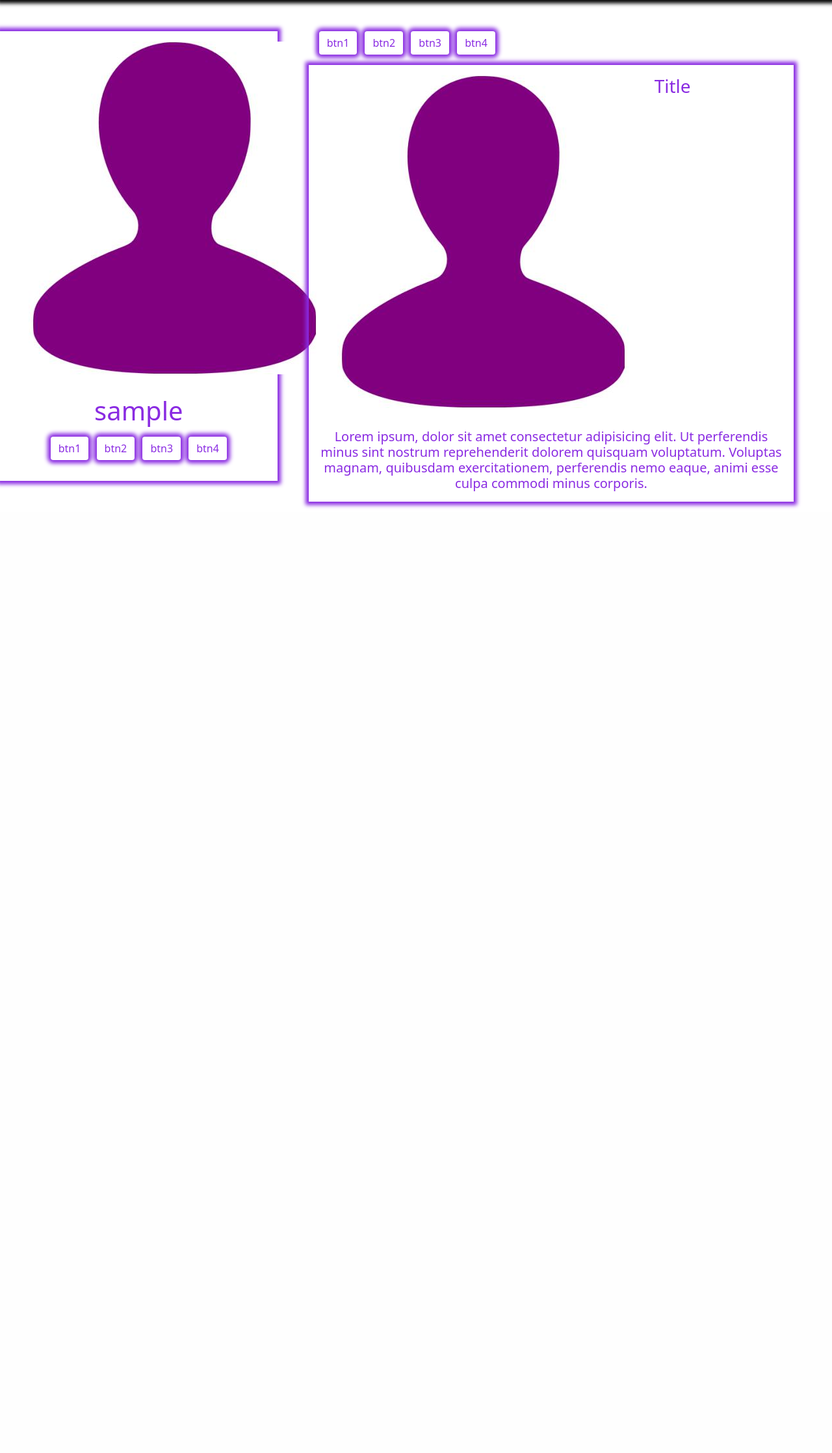
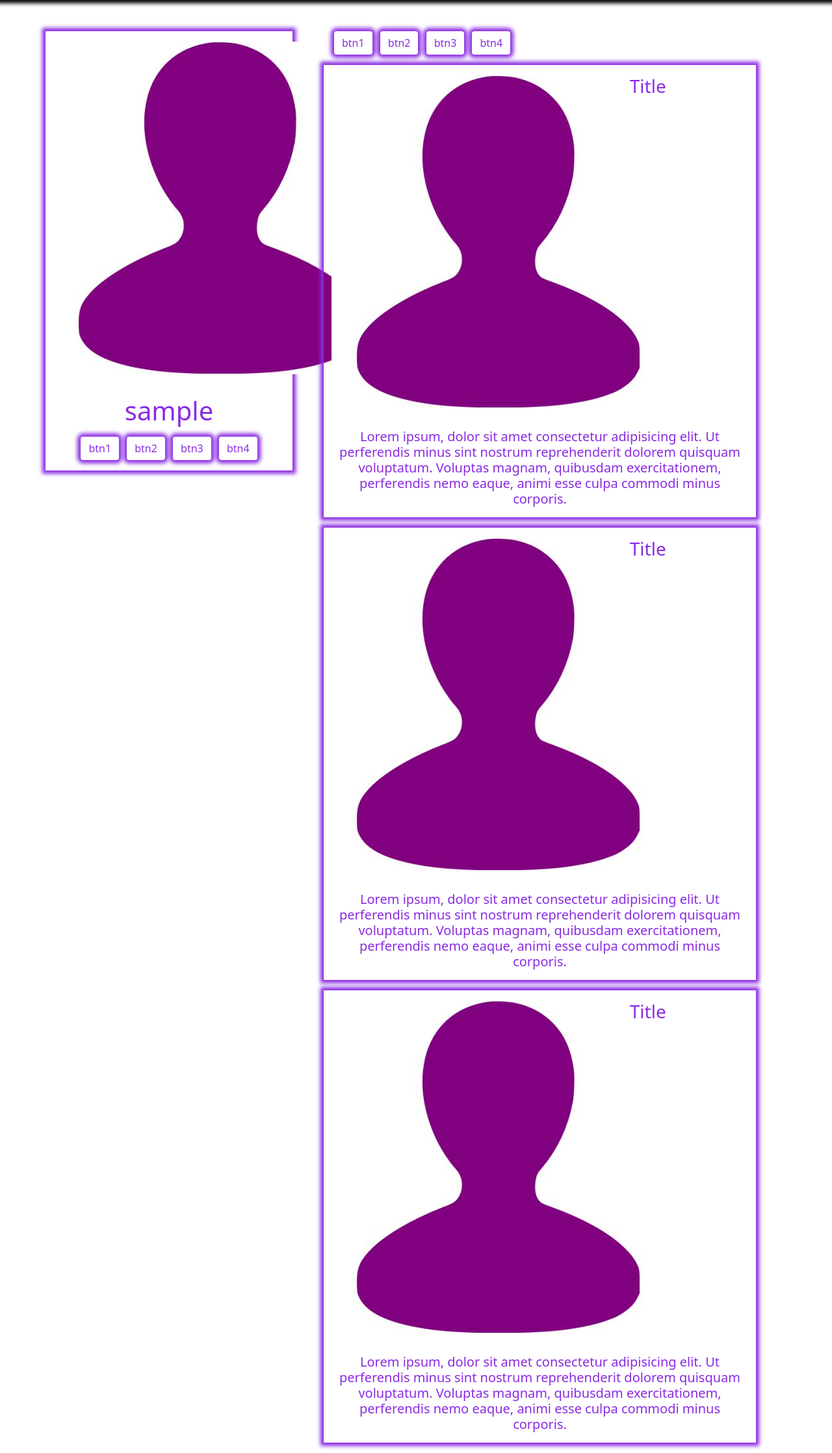
Before and after one commit to proofey/cars_magazin, a Django app: page /profile/ in a window 1280 px wide. Shown: the part 58-2294 px from the top of the page at 65% size. Before the commit the page ends 840 px from the top, so only its background shows below. Run offline with Django 4.2, Linux system fonts and the light colour scheme; the visitor is signed in with stand-in values (Sample User, id 1); data comes from the database, SQL or seed files in the repository; some libraries are stand-ins or nearby versions.

Commit message:
update profile style

```diff
--- a/user_profile/templates/user_profile/profile.html
+++ b/user_profile/templates/user_profile/profile.html
@@ -15,10 +15,10 @@ Profile
 
 {% block content %}
 
-<div class="container-fluid mt-5">
+<div class="container mt-5">
     <div class="row">
-        <div class="col-12 col-lg-4 me-5 mb-5 text-center profile">
-            <div class="row">
+        <div class="col-12 col-lg-4 me-5 mb-5 text-center">
+            <div class="row profile">
                 <div class="col-12">
                     <div class="row">
                         <div class="col-12 col-sm-6 col-md-6 col-lg-12 mt-3 mb-3">
@@ -56,6 +56,28 @@ Profile
                         <h5 class="col-12 col-sm-12 mt-3 mb-3">Lorem ipsum, dolor sit amet consectetur adipisicing elit. Ut perferendis minus sint nostrum reprehenderit dolorem quisquam voluptatum. Voluptas magnam, quibusdam exercitationem, perferendis nemo eaque, animi esse culpa commodi minus corporis.</h5>
                     </div>
                 </div>
+                <div class="col-12 mb-3 text-center profile">
+                    <div class="row">
+                        <div class="col-12 col-sm-6 mt-3 mb-3">
+                            {% thumbnail profile.image "270x270" crop="center" as im %}
+                                <img src="{{ im.url }}" width="{{ im.width }}" height="{{ im.height }}">
+                            {% endthumbnail %}
+                        </div>
+                        <h3 class="col-12 col-sm-6 mt-3 mb-3">Title</h3>
+                        <h5 class="col-12 col-sm-12 mt-3 mb-3">Lorem ipsum, dolor sit amet consectetur adipisicing elit. Ut perferendis minus sint nostrum reprehenderit dolorem quisquam voluptatum. Voluptas magnam, quibusdam exercitationem, perferendis nemo eaque, animi esse culpa commodi minus corporis.</h5>
+                    </div>
+                </div>
+                <div class="col-12 mb-3 text-center profile">
+                    <div class="row">
+                        <div class="col-12 col-sm-6 mt-3 mb-3">
+                            {% thumbnail profile.image "270x270" crop="center" as im %}
+                                <img src="{{ im.url }}" width="{{ im.width }}" height="{{ im.height }}">
+                            {% endthumbnail %}
+                        </div>
+                        <h3 class="col-12 col-sm-6 mt-3 mb-3">Title</h3>
+                        <h5 class="col-12 col-sm-12 mt-3 mb-3">Lorem ipsum, dolor sit amet consectetur adipisicing elit. Ut perferendis minus sint nostrum reprehenderit dolorem quisquam voluptatum. Voluptas magnam, quibusdam exercitationem, perferendis nemo eaque, animi esse culpa commodi minus corporis.</h5>
+                    </div>
+                </div>
             </div>
         </div>
     </div>
```
